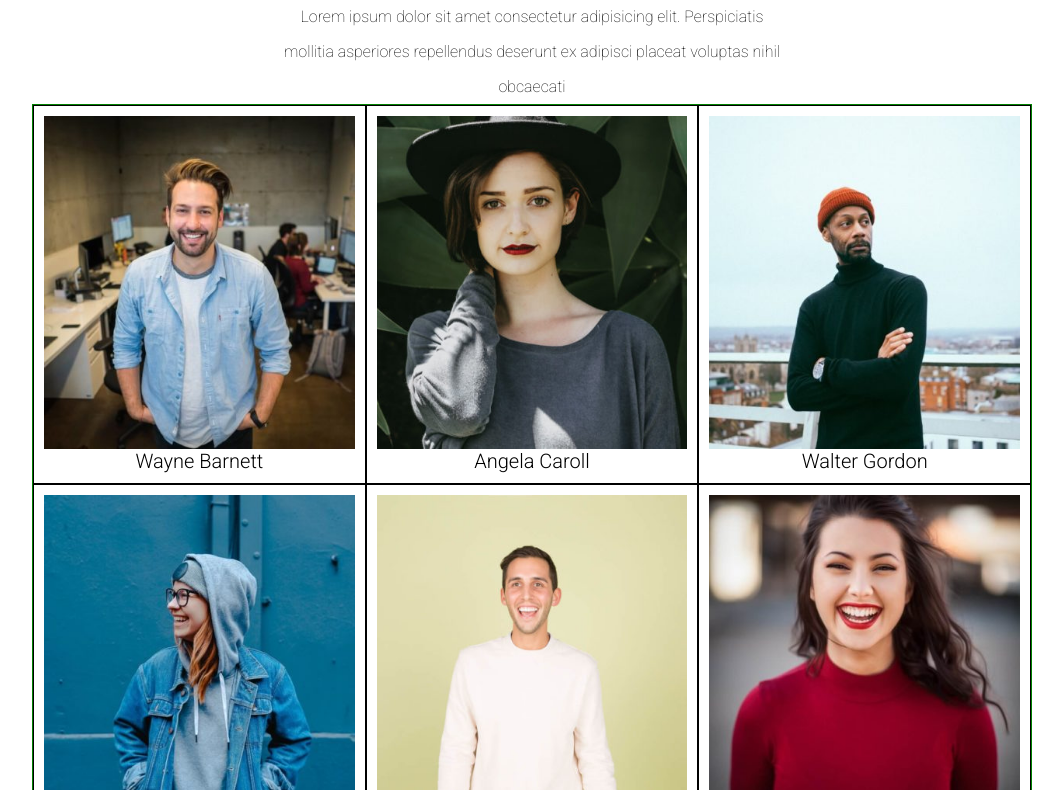
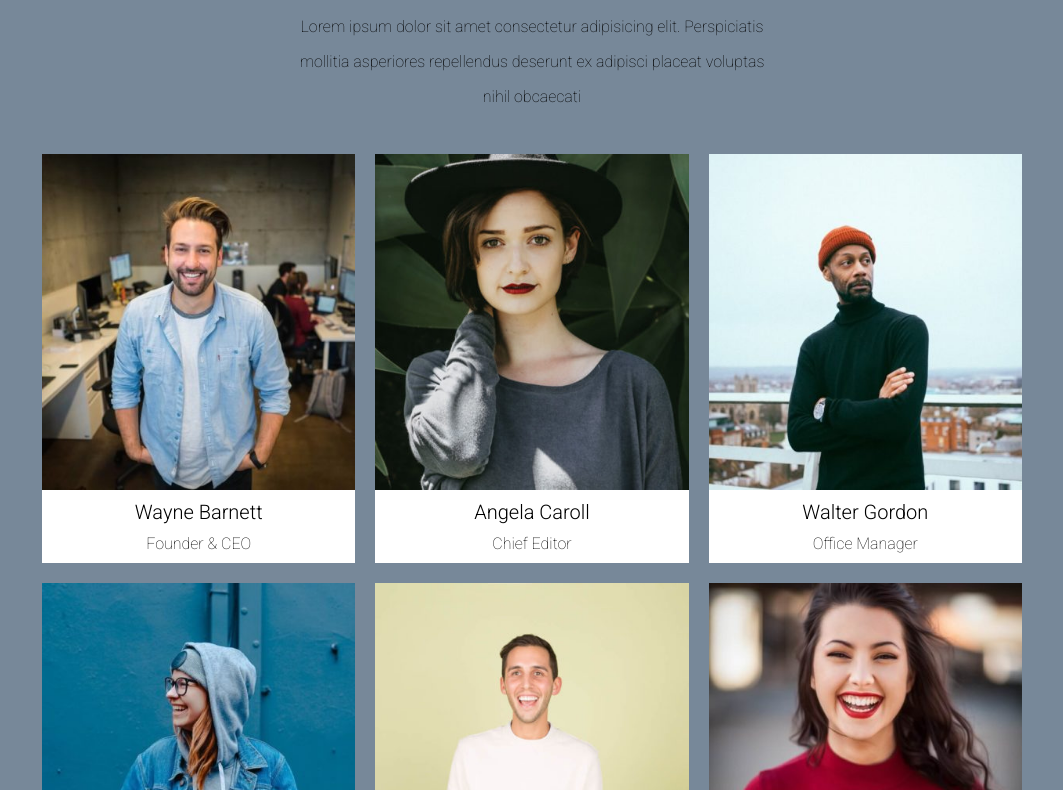
Before and after one commit to emilianoaprile/js-our-team, a plain HTML site: page index.html in a window 1280 px wide. Shown: the part 64-854 px from the top of the page, without its empty margins (108-1171 px from the left). Drawn offline with Linux system fonts and the light colour scheme.

Commit message:
ADDED - all informations inside cards + CSS

```diff
--- a/css/style.css
+++ b/css/style.css
@@ -7,7 +7,9 @@
 html {
     font-family: 'Roboto', sans-serif;
 }
-
+body {
+    background-color: lightslategray;
+}
 .container-sm {
     max-width: 500px;
     margin: 0 auto;
@@ -30,19 +32,22 @@ html {
 .container {
     max-width: 1000px;
     margin: 0 auto;
-    border: 1px solid green;
+    /* border: 1px solid green; */
 }
 
 .row {
     display: flex;
     flex-wrap: wrap;
     justify-content: center;
+    gap: 20px;
+    margin-top: 30px;
 }
 
 .member-card {
-    border: 1px solid black;
-    flex-basis: calc((100% / 12) * 4);
-    padding: 10px;
+    /* border: 1px solid black;  */
+    flex-basis: calc((100% / 12) * 4 - 20px);
+    /* padding: 10px; */
+    background-color: white;
 }
 
 img {
@@ -54,4 +59,11 @@ h2 {
     text-align: center;
     font-size: 20px;
     font-weight: 300;
+    padding-top: 10px;
 }
+
+p {
+    text-align: center;
+    font-weight: 100;
+    padding: 10px;
+}
--- a/js/myscript.js
+++ b/js/myscript.js
@@ -107,9 +107,14 @@ for (let i = 0; i < team.length; i++) {
     memberDatas.appendChild(memberName);
     memberName.innerHTML = informazioniMembriTeam.name;
 
-    console.log('Name:', informazioniMembriTeam.name);
+    // creo paragrafo per il ruolo
+    const memberRole = document.createElement('p');
+    memberDatas.appendChild(memberRole);
+    memberRole.innerHTML = informazioniMembriTeam.role;
 
-    console.log('Role:', informazioniMembriTeam.role);
+    // console.log('Name:', informazioniMembriTeam.name);
 
-    console.log('Photo:', informazioniMembriTeam.photo);
+    // console.log('Role:', informazioniMembriTeam.role);
+
+    // console.log('Photo:', informazioniMembriTeam.photo);
 }
```
